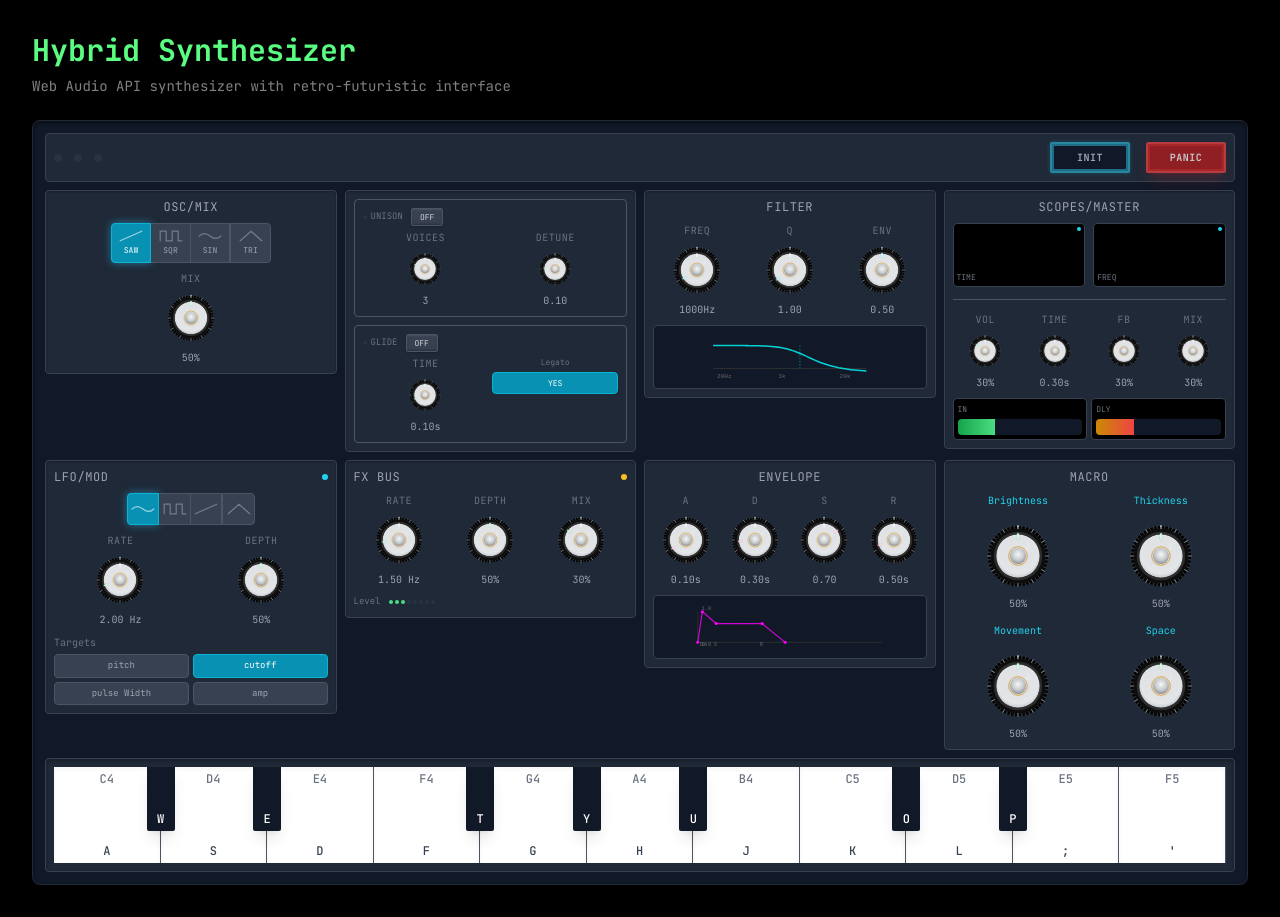
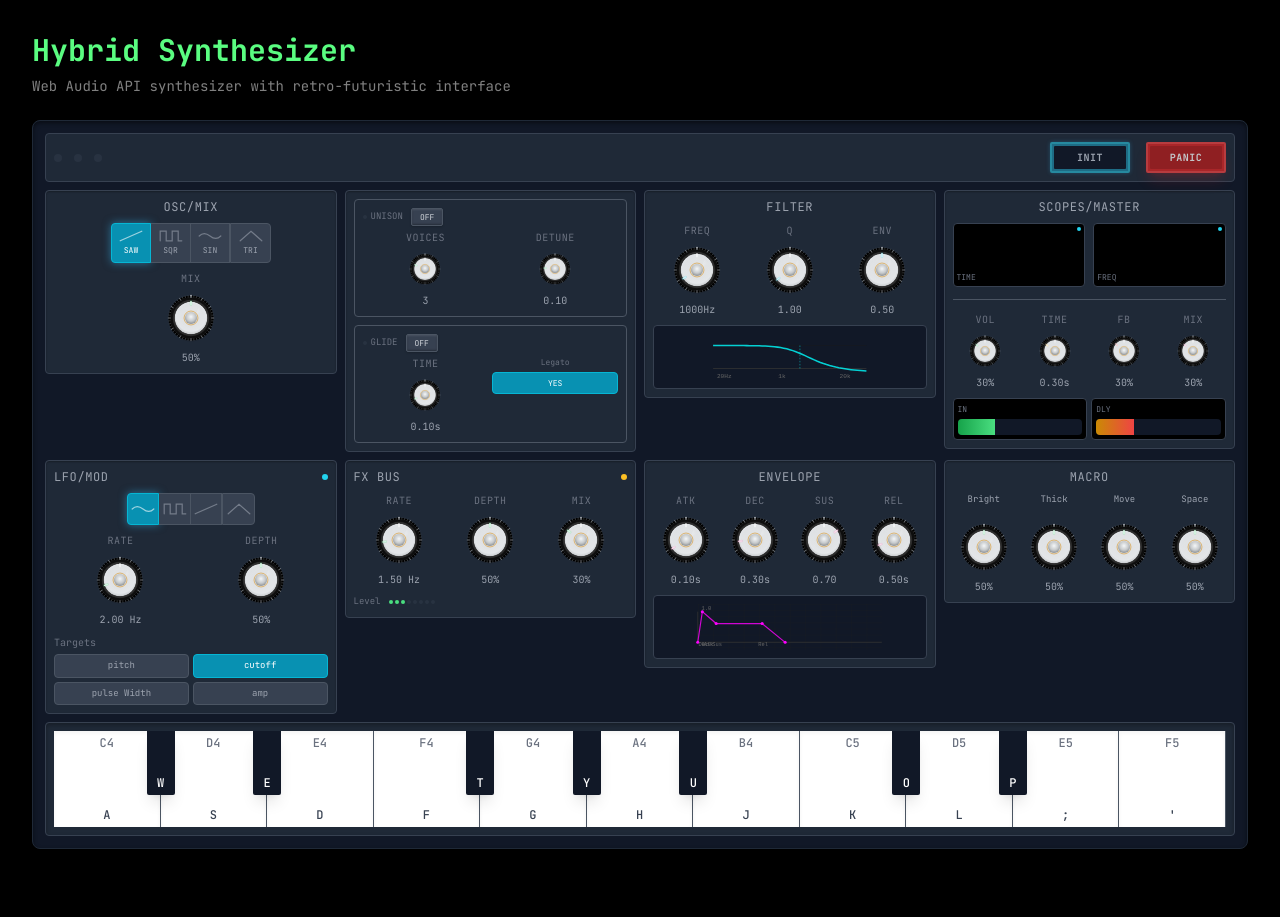
Before and after one commit to james-ralph8555/nextjs-portfoliosite, a Next.js app: page /synth in a window 1280 px wide. After the commit the page ends 881 px from the top, so only its background shows below. Built offline with nearby package versions, Linux system fonts and the light colour scheme; a web font is replaced by a local one.

Commit message:
updated macro

```diff
--- a/src/components/synth/components/EnvelopeSection.tsx
+++ b/src/components/synth/components/EnvelopeSection.tsx
@@ -36,7 +36,7 @@ export function EnvelopeSection({
             min={0.001}
             max={2}
             step={0.001}
-            label="A"
+            label="Atk"
             unit="s"
             color="magenta"
             onChange={onAttackChange}
@@ -50,7 +50,7 @@ export function EnvelopeSection({
             min={0.001}
             max={2}
             step={0.001}
-            label="D"
+            label="Dec"
             unit="s"
             color="magenta"
             onChange={onDecayChange}
@@ -64,7 +64,7 @@ export function EnvelopeSection({
             min={0}
             max={1}
             step={0.01}
-            label="S"
+            label="Sus"
             color="magenta"
             onChange={onSustainChange}
             size="sm"
@@ -77,7 +77,7 @@ export function EnvelopeSection({
             min={0.001}
             max={5}
             step={0.001}
-            label="R"
+            label="Rel"
             unit="s"
             color="magenta"
             onChange={onReleaseChange}
@@ -120,10 +120,10 @@ export function EnvelopeSection({
           {/* Labels */}
           <text x="5" y="8" fill="#666" fontSize="7" fontFamily="monospace">1.0</text>
           <text x="5" y="55" fill="#666" fontSize="7" fontFamily="monospace">0.0</text>
-          <text x="8" y="55" fill="#666" fontSize="7" fontFamily="monospace">A</text>
-          <text x={attack * 60 - 3} y="55" fill="#666" fontSize="7" fontFamily="monospace">D</text>
-          <text x={(attack + decay) * 60 - 3} y="55" fill="#666" fontSize="7" fontFamily="monospace">S</text>
-          <text x={(attack + decay + 1) * 60 - 3} y="55" fill="#666" fontSize="7" fontFamily="monospace">R</text>
+          <text x="8" y="55" fill="#666" fontSize="7" fontFamily="monospace">Atk</text>
+          <text x={attack * 60 - 5} y="55" fill="#666" fontSize="7" fontFamily="monospace">Dec</text>
+          <text x={(attack + decay) * 60 - 5} y="55" fill="#666" fontSize="7" fontFamily="monospace">Sus</text>
+          <text x={(attack + decay + 1) * 60 - 5} y="55" fill="#666" fontSize="7" fontFamily="monospace">Rel</text>
         </svg>
       </div>
     </div>
--- a/src/components/synth/components/MacroSection.tsx
+++ b/src/components/synth/components/MacroSection.tsx
@@ -14,9 +14,9 @@ interface MacroSectionProps {
 }
 
 const MACRO_LABELS = {
-  1: 'Brightness',
-  2: 'Thickness',
-  3: 'Movement',
+  1: 'Bright',
+  2: 'Thick',
+  3: 'Move',
   4: 'Space'
 }
 
@@ -28,10 +28,10 @@ export function MacroSection({
     <div className="synth-section">
       <div className="synth-section-title">MACRO</div>
 
-      <div className="grid grid-cols-2 gap-3">
+      <div className="grid grid-cols-4 gap-2">
         {Object.entries(macros).map(([num, value]) => (
           <div key={num} className="synth-knob-compact">
-            <div className="text-[10px] font-mono text-cyan-400 mb-1 text-center">
+            <div className="text-[9px] font-mono text-gray-400 mb-1 text-center">
               {MACRO_LABELS[num as keyof typeof MACRO_LABELS]}
             </div>
             <div className="flex justify-center">
@@ -43,7 +43,7 @@ export function MacroSection({
                 label=""
                 unit="%"
                 onChange={(v) => onMacroChange(parseInt(num), v)}
-                size="md"
+                size="sm"
               />
             </div>
           </div>
```
